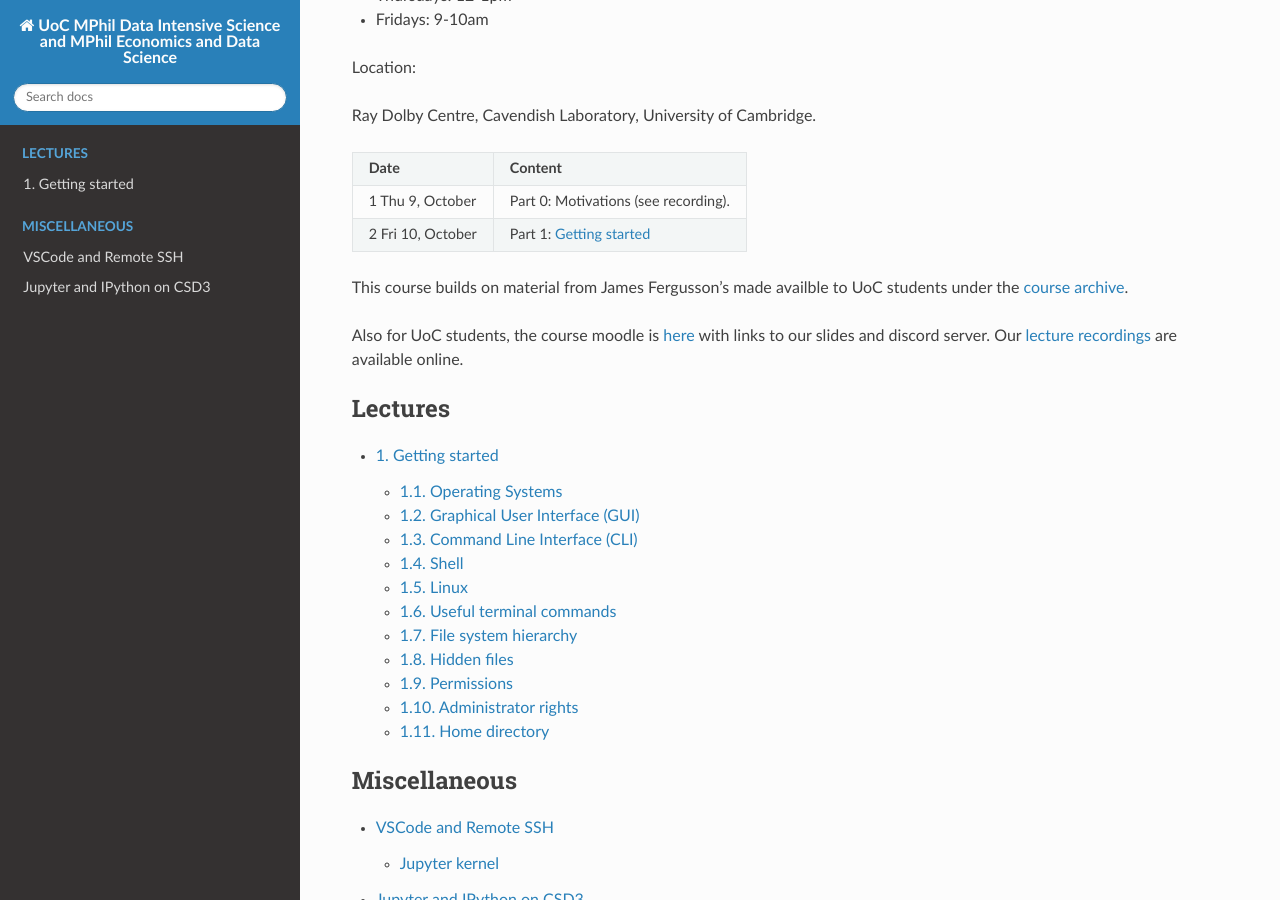
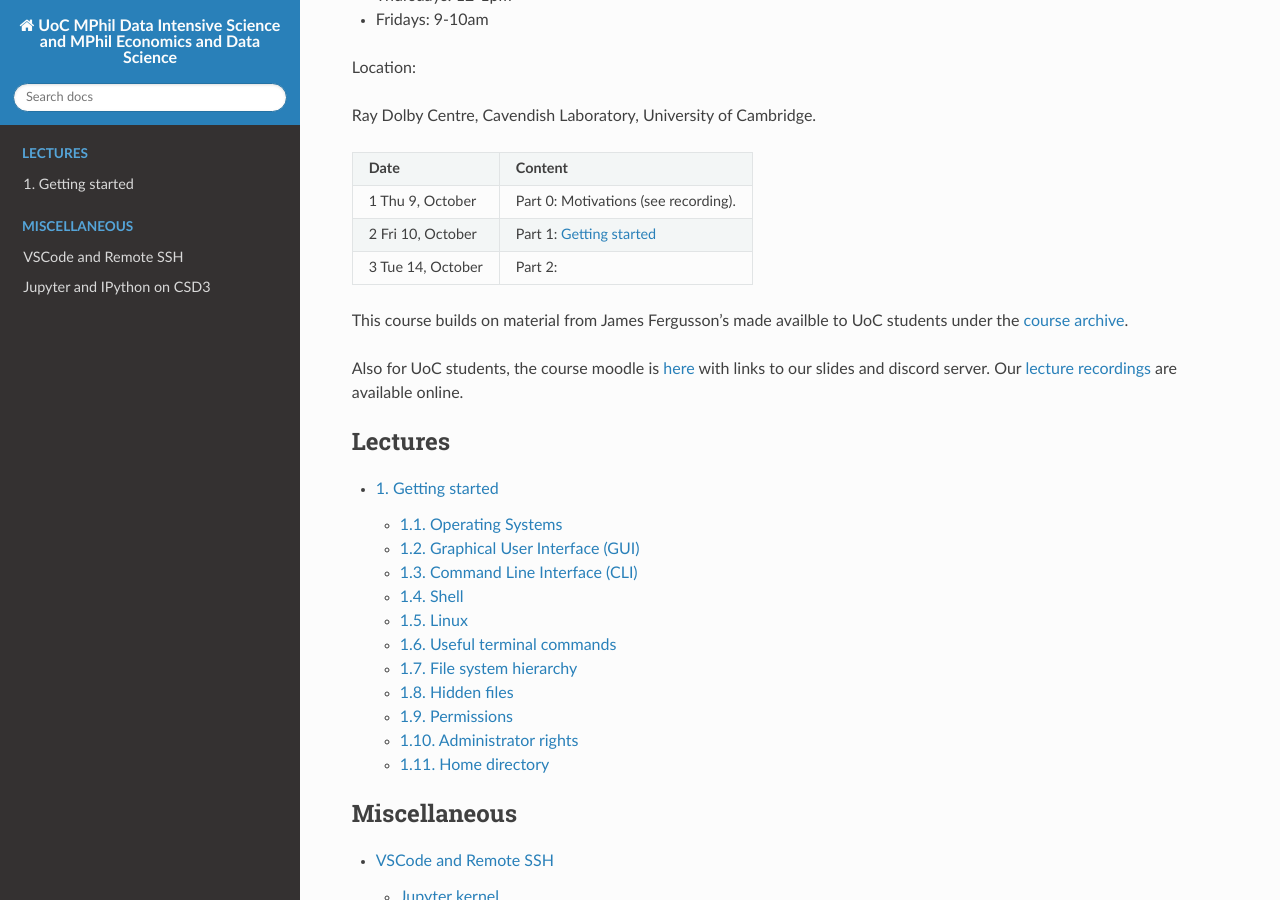
Before and after one commit to borisbolliet/ResearchComputing, a Sphinx documentation site: the page built from docs/index.rst, in a window 1280 px wide and 900 px high, scrolled down 673 px. Built offline with Sphinx 7.4.7 and the Read the Docs theme 3.1.0, drawn with Linux system fonts in a browser that asks for light colours.

Commit message:
Added new line in schedule

```diff
--- a/docs/index.rst
+++ b/docs/index.rst
@@ -57,6 +57,8 @@ Ray Dolby Centre, Cavendish Laboratory, University of Cambridge.
 +------------------------------------+---------------------------------------------------------------------------------------------------------------------------------------------------+
 | 2 Fri 10, October                  | Part 1: `Getting started <material/part1/notebook.ipynb#Getting-started>`_                                                                        |
 +------------------------------------+---------------------------------------------------------------------------------------------------------------------------------------------------+
+| 3 Tue 14, October                  | Part 2:                                                                                                                                           |
++------------------------------------+---------------------------------------------------------------------------------------------------------------------------------------------------+
 
 
 
```
